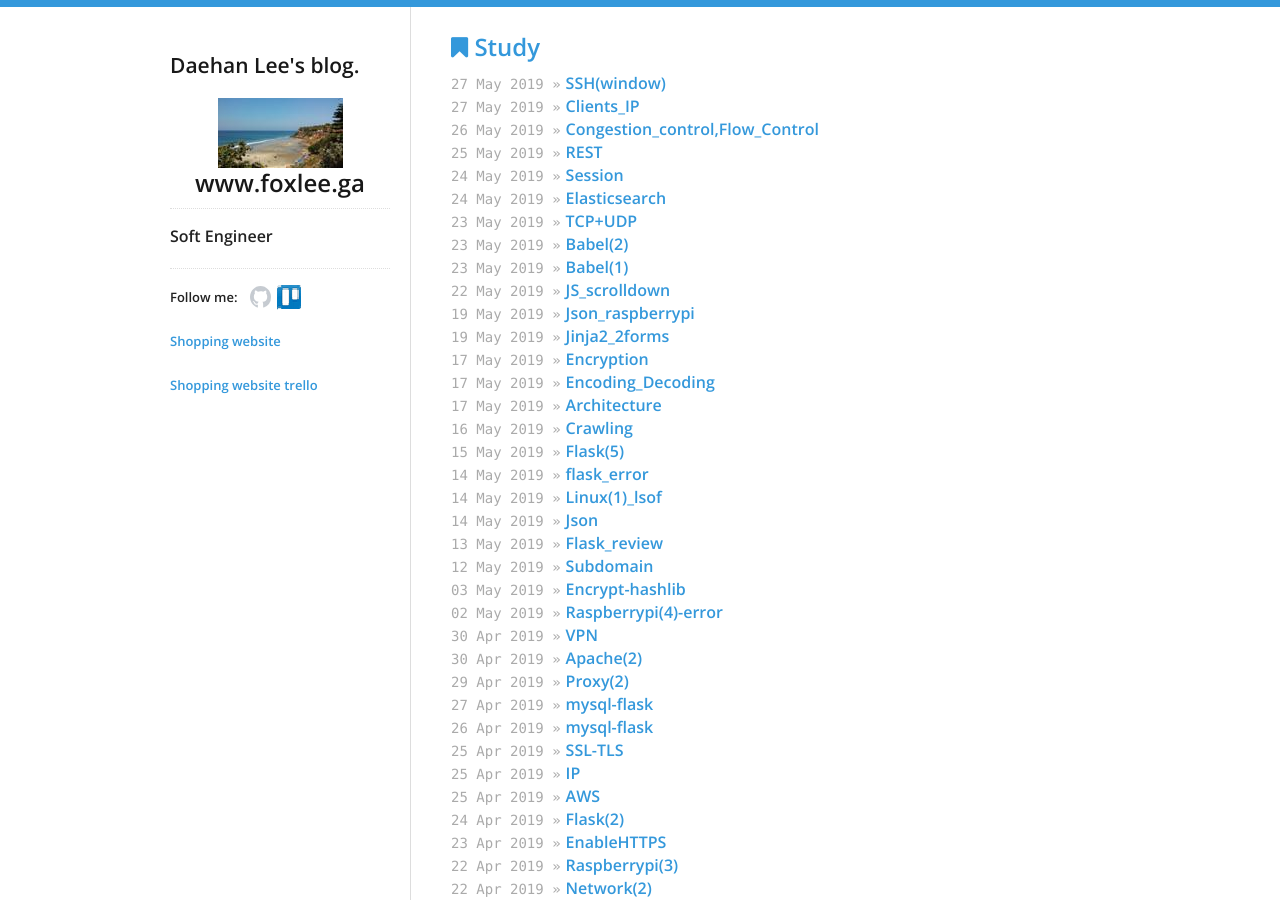
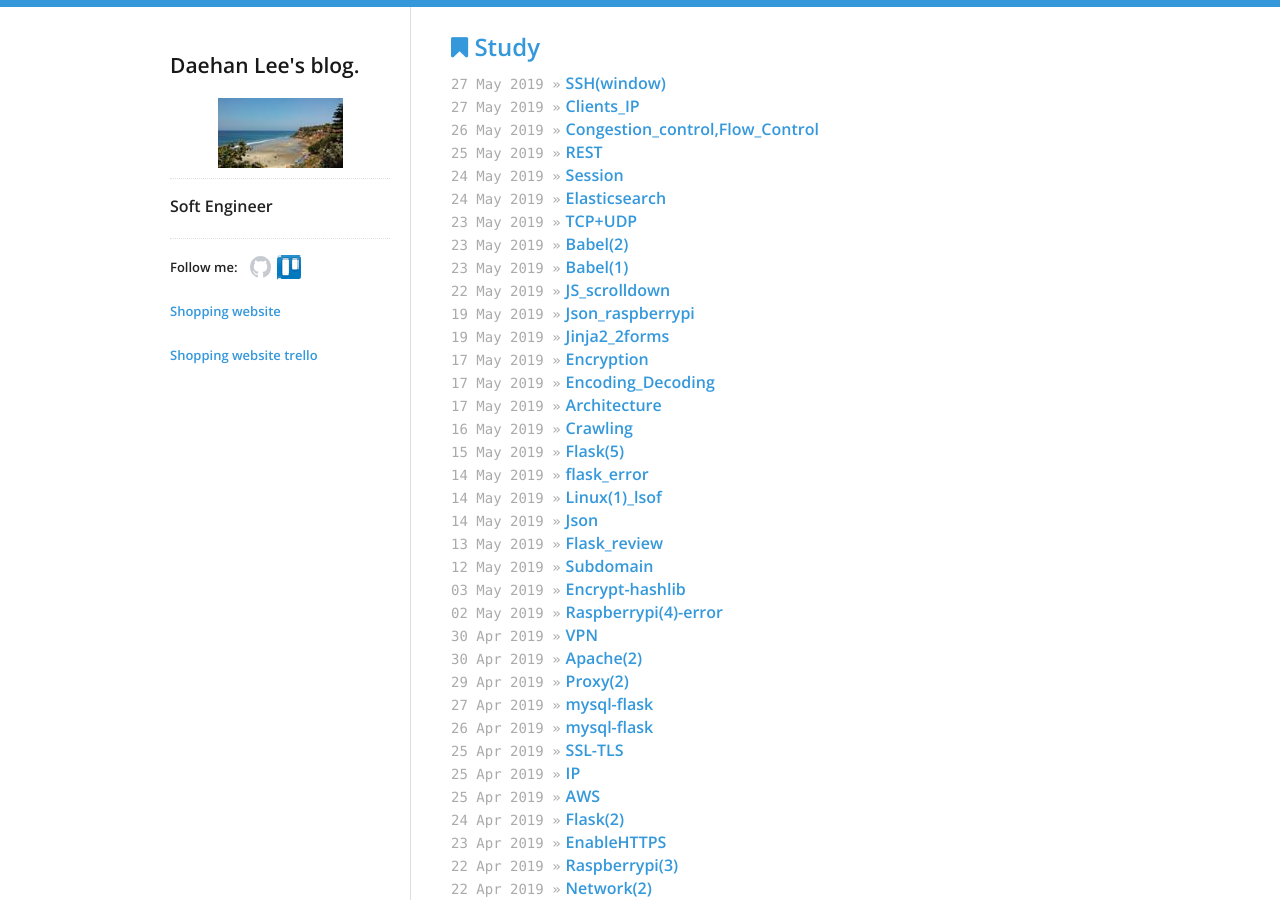
Before and after one commit to daehan0226/Study, a Jekyll site: the page built from index.html, in a window 1280 px wide and 900 px high. Built offline with Jekyll 4.4.1, drawn with Linux system fonts in a browser that asks for light colours.

Commit message:
Update sidebar.html

```diff
--- a/_includes/sidebar.html
+++ b/_includes/sidebar.html
@@ -7,7 +7,6 @@
     <img src="/daehan.jpg" id="logo_daehan" alt="logo_daehan" href="foxlee.ga"/>
     {% endif %}
   </a>
-  <h2>www.foxlee.ga</h2>
   <div id="bio">
     <p>Soft Engineer</p>
   </div>
```
